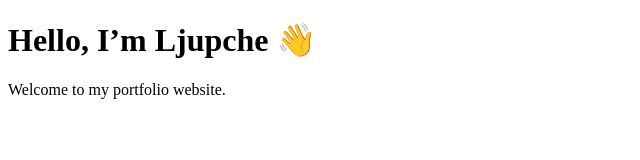
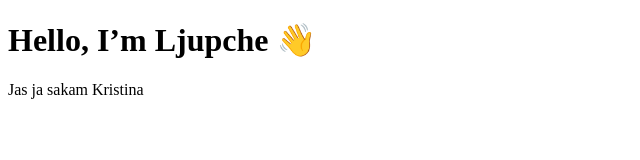
Before and after one commit to Treomide/Simple_portfolio, a plain HTML site: page index.html in a window 1280 px wide. Shown: the whole page, without its empty margins (0-640 px from the left). Drawn offline with Linux system fonts and the light colour scheme.

Commit message:
Update index.html

```diff
--- a/index.html
+++ b/index.html
@@ -5,6 +5,6 @@
 </head>
 <body>
   <h1>Hello, I’m Ljupche 👋</h1>
-  <p>Welcome to my portfolio website.</p>
+  <p>Jas ja sakam Kristina</p>
 </body>
 </html>
```
